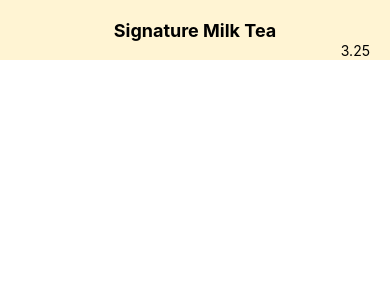
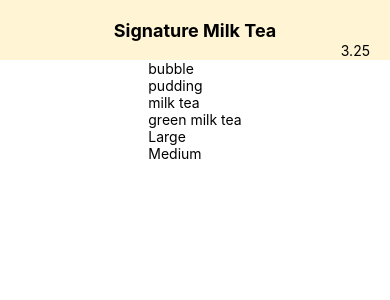
Before and after one commit to lilyzqy/Menu, a React Native app: screen / in a window 390 px wide. Shown: the top 300 px of the page. Built offline with nearby package versions, Linux system fonts and the light colour scheme.

Commit message:
section list showing

```diff
--- a/App.js
+++ b/App.js
@@ -1,5 +1,5 @@
 import React from 'react';
-import { StyleSheet, Text, View, StatusBar } from 'react-native';
+import { StyleSheet, Text, View, StatusBar, SectionList } from 'react-native';
 
 export default class App extends React.Component {
   constructor(){
@@ -70,9 +70,13 @@ export default class App extends React.Component {
   //     console.log(this.state);
   //   });
   // }
+  _renderItem(item){
+    console.log(item);
+  }
   render() {
-    console.log(this.state);
     let price = this.state.price/100;
+    let choices = this.state.options.map((option)=>{return {titel:option.name,data:option.items}});
+    console.log(choices);
     return (
       <View style={styles.container}>
         <StatusBar hidden={true} />
@@ -80,6 +84,12 @@ export default class App extends React.Component {
           <Text style={styles.name}>{this.state.name}</Text>
           <Text style={styles.price}>{price}</Text>
         </View>
+        <SectionList
+        sections={choices}
+        renderItem={({item})=>{return <Text>{item.name}</Text>}}
+        renderSectionHeader={({section}) => <Text style={styles.sectionHeader}>{section.title}</Text>}
+        keyExtractor={(item, index) => index}
+        />
       </View>
     );
   }
@@ -108,5 +118,11 @@ const styles = StyleSheet.create({
     right:0,
     marginRight:20,
     paddingTop:22
+  },
+  sectionHeader:{
+    fontSize: 14,
+    fontWeight: 'bold',
+    backgroundColor:'grey',
+    width:'100%'
   }
 });
```
